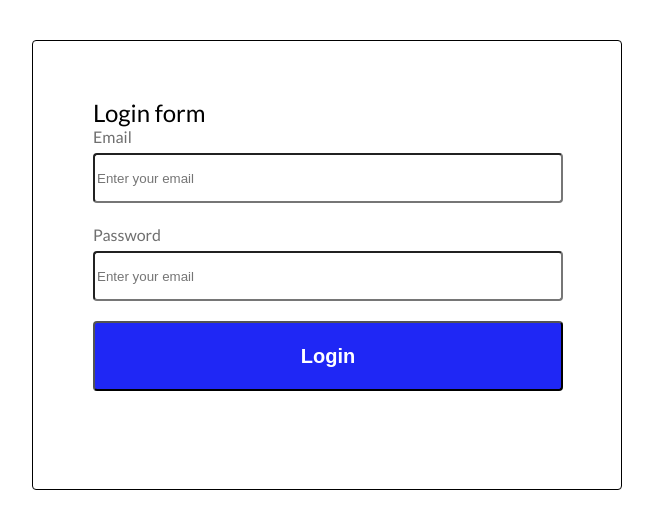
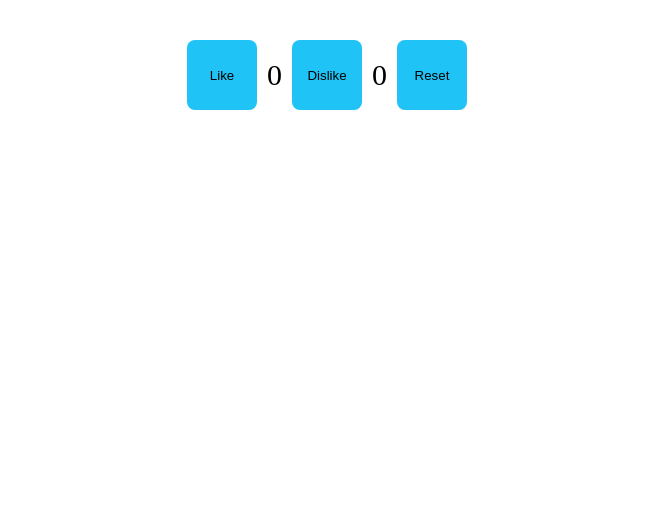
Before and after one commit to MischkaPCHI/React, a React (Create React App) app: page / in a window 1280 px wide. Shown: the top 528 px of the page, without its empty margins (313-966 px from the left). Built offline with nearby package versions, Linux system fonts and the light colour scheme.

Commit message:
homework04

```diff
--- a/src/App.jsx
+++ b/src/App.jsx
@@ -2,7 +2,8 @@ import './App.css';
 // import Lesson02 from './Lessons/Lesson02/Lessons02';
 // import Homework02 from './homeworks/Homework02/Homework02';
 // import Lesson03 from './Lessons/Lesson03/Lesson03';
-import Homework03 from './homeworks/Homework03/Homework03';
+// import Homework03 from './homeworks/Homework03/Homework03';
+import Homework04 from './homeworks/Homework04/Homework04';
 
 function App() {
   return (
@@ -11,7 +12,8 @@ function App() {
       <div className='container'>
         {/* <Homework02 /> */}
         {/* <Lesson03/> */}
-        <Homework03 />
+        {/* <Homework03 /> */}
+        <Homework04 />
       </div>
     </div>
   );
--- a/src/components/Button/Button.jsx
+++ b/src/components/Button/Button.jsx
@@ -1,11 +1,7 @@
 import "./styles.css"
 
-const Button = (props) => {
-    return <button type={props.type} className="test-button">
-        <div className="login-text-block">
-            {props.name}
-        </div>
-    </button>
+const Button = ({type, name, onButtonClick}) => {
+    return <button type={type} onClick={onButtonClick} className="test-button">{name}</button>
 }
 
 export default Button;
--- a/src/components/Button/styles.css
+++ b/src/components/Button/styles.css
@@ -4,17 +4,9 @@
     display: flex;
     justify-content: center;
     align-items: center;
-    width: 470px;
+    width: 70px;
     height: 70px;
-    border-radius: 4px;
-    background: #1F27F5;
-    gap: 10px;
+    border-radius: 8px;
+    background: #1fc3f5;
+    border: transparent;
 }
-
-.login-text-block {
-    color: #FFFFFF;
-    font-size: 20px;
-    font-weight: 600;
-    line-height: 30px;
-    text-align: center;
-}
--- /dev/null
+++ b/src/components/Feedback/Feedback.jsx
@@ -0,0 +1,20 @@
+import { useState } from "react";
+import Button from "../Button/Button";
+import "./styles.css"
+
+const FeedBack = () => {
+    const [likes, setLikes] = useState(0);
+    const [dislikes, setDislikes] = useState(0);
+
+    return (
+        <div className="dis-likes-container">
+            <Button type='button' onButtonClick={() => setLikes(prevCount => prevCount + 1)} name='Like' />
+            <p>{likes}</p>
+            <Button type='button' onButtonClick={() => setDislikes(prevCount => prevCount + 1)} name='Dislike' />
+            <p>{dislikes}</p>
+            <Button type='button' onButtonClick={() => {setLikes(0); setDislikes(0);}} name='Reset' />
+        </div>
+    )
+}
+
+export default FeedBack;
--- /dev/null
+++ b/src/components/Feedback/styles.css
@@ -0,0 +1,13 @@
+.dis-likes-container {
+    display: flex;
+    justify-content: center;
+    flex-direction: row;
+    flex: 1;
+    gap: 10px;
+}
+
+p {
+    display: flex;
+    font-size: 30px;
+    align-items: center;
+}
--- /dev/null
+++ b/src/homeworks/Homework04/Homework04.jsx
@@ -0,0 +1,10 @@
+import FeedBack from "../../components/Feedback/Feedback";
+
+const Homework04 = () => {
+    return (
+    <div className="dis-likes-container">
+        <FeedBack />
+    </div>
+    )
+}
+export default Homework04;
```
